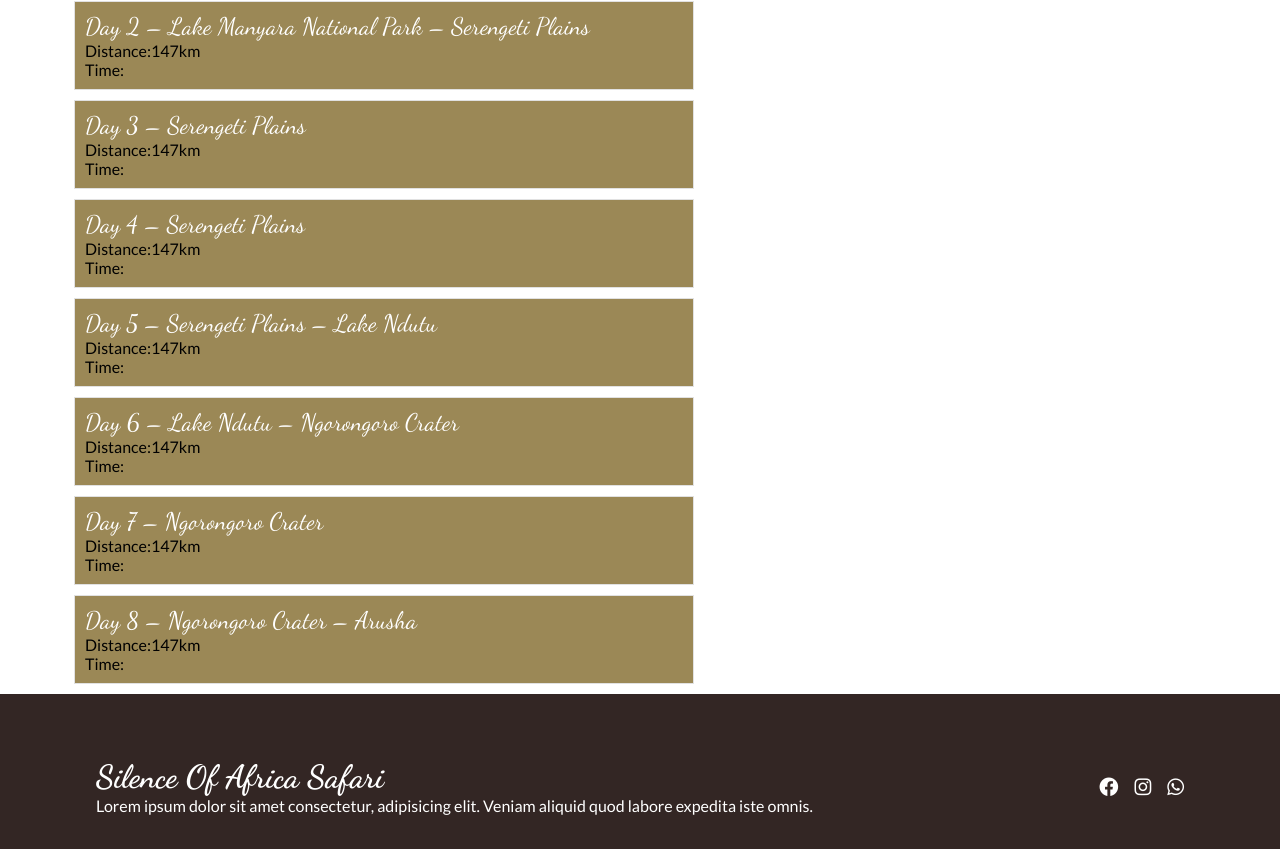
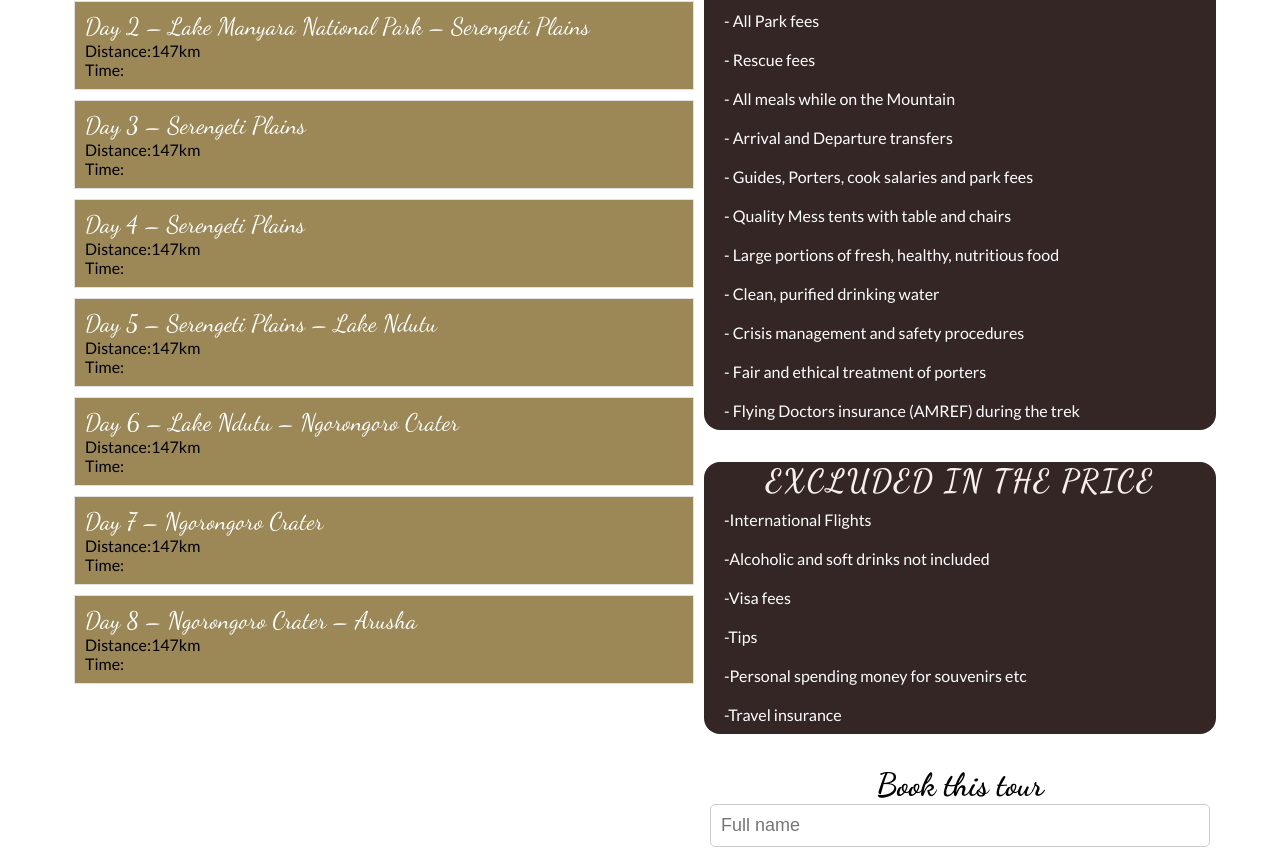
Before and after one commit to 9mmasi/silence_of_africa_safari, a React (Vite) app: page /packages/10 in a window 1280 px wide. Shown: the part 748-1597 px from the top of the page. Built offline with nearby package versions, Linux system fonts and the light colour scheme.

Commit message:
Update Singlepackage.jsx

```diff
--- a/src/pages/Singlepackage.jsx
+++ b/src/pages/Singlepackage.jsx
@@ -5,6 +5,11 @@ import Hero from '../components/Hero';
 import Footer from '../components/Footer';
 import Navbar from '../components/Navbar';
 import './single.css';
+import BookingForm from '../components/Booking'
+import IncludedList from '../components/Included'
+import ExcludedList from '../components/Exclude'
+
+
 
 const Singlepackage = () => {
   const { detailId } = useParams();
@@ -28,13 +33,18 @@ const Singlepackage = () => {
               <li key={day.title}>
                 <h3>{day.title}</h3>
                 <p>{day.desc}</p>
-                <p>Distance:{day.distance}</p>
-                <p>Time:{day.hikingtime}</p>
+                <p className='distance'>Distance:{day.distance}</p>
+                <p className='time'>Time:{day.hikingtime}</p>
               </li>
             ))}
           </ul>
           </div>
           <div className="ex-in">
+            <IncludedList />
+            <ExcludedList />
+
+
+            <BookingForm/>
 
           </div>
 
```
